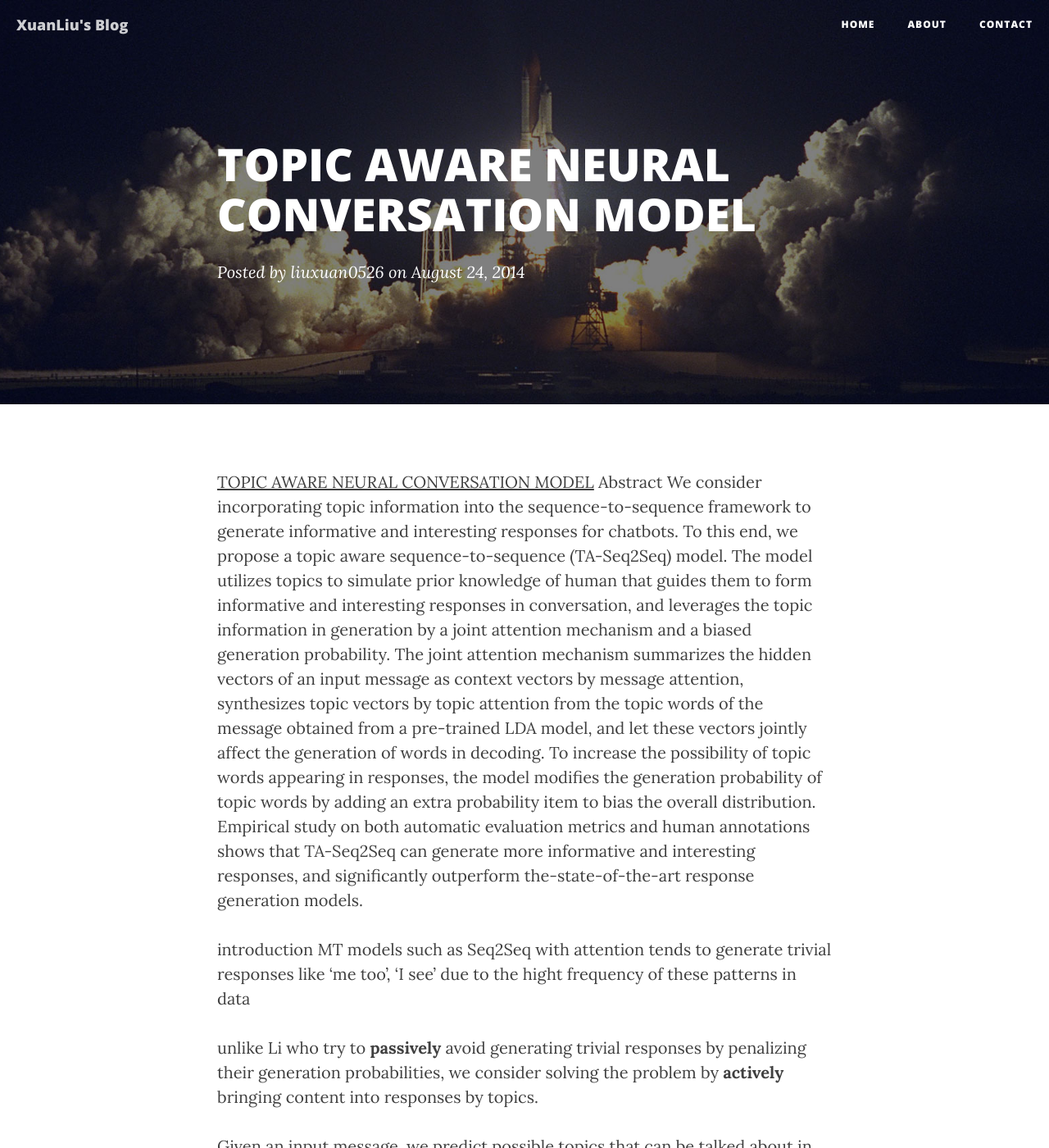
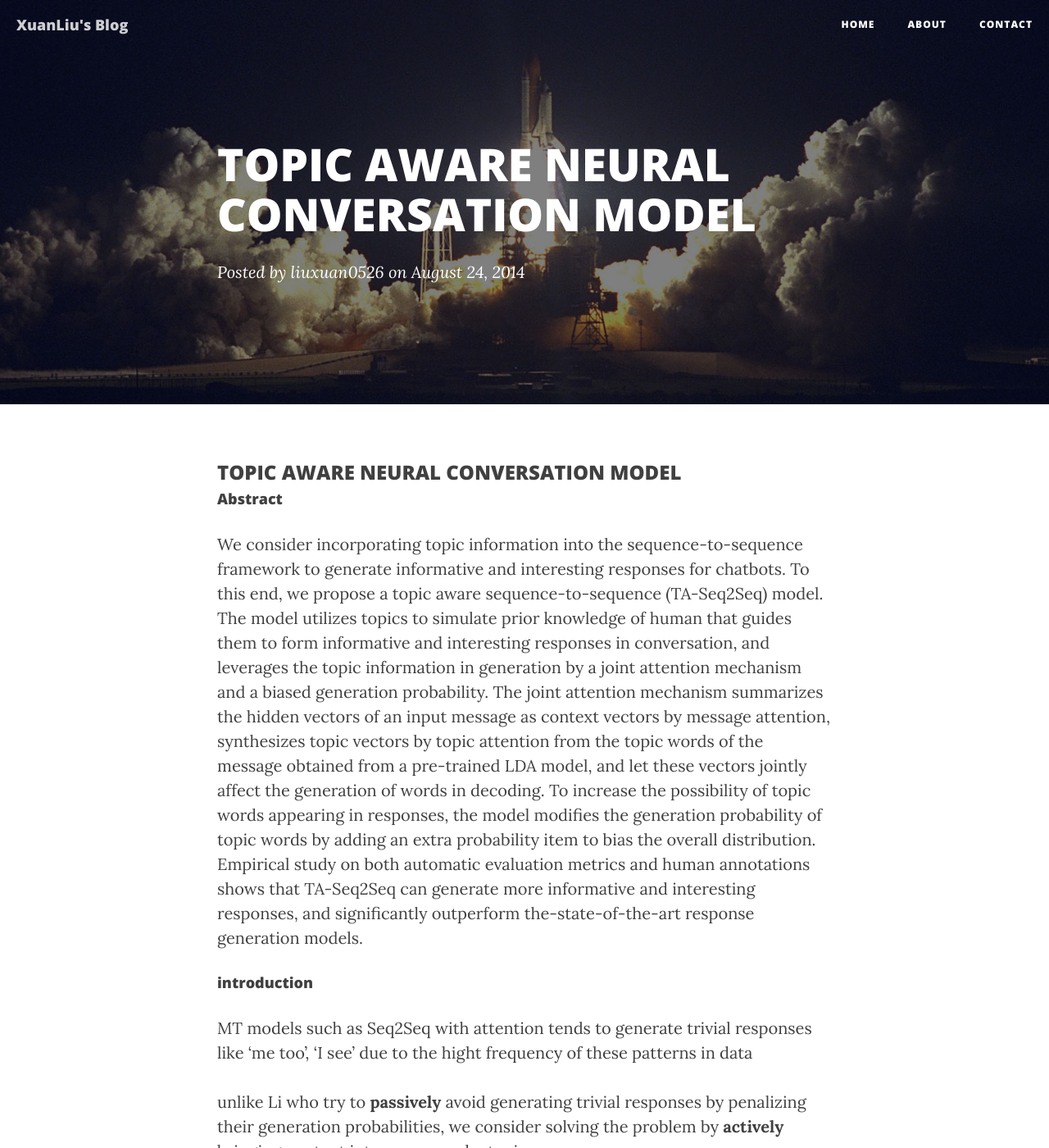
Before and after one commit to liuxuan0526/liuxuan0526.github.io, a Jekyll site: the page built from _posts/2016-04-22-TOPIC-AWARE-NEURAL-CONVERSATION-MODEL.markdown, in a window 1280 px wide and 1400 px high. Shown: the whole window at 82% size. Built offline with Jekyll 4.4.1, drawn with Linux system fonts in a browser that asks for light colours; nearby versions of some CDN libraries.

```diff
--- a/_posts/2016-04-22-TOPIC-AWARE-NEURAL-CONVERSATION-MODEL.markdown
+++ b/_posts/2016-04-22-TOPIC-AWARE-NEURAL-CONVERSATION-MODEL.markdown
@@ -7,8 +7,8 @@ author:     "liuxuan0526"
 header-img: "img/post-bg-04.jpg"
 ---
 
-[TOPIC AWARE NEURAL CONVERSATION MODEL](https://arxiv.org/pdf/1606.08340v2.pdf)
-Abstract
+### [TOPIC AWARE NEURAL CONVERSATION MODEL](https://arxiv.org/pdf/1606.08340v2.pdf)
+#### Abstract
 We consider incorporating topic information into the
 sequence-to-sequence framework to generate informative and
 interesting responses for chatbots. To this end, we propose
@@ -31,8 +31,7 @@ annotations shows that TA-Seq2Seq can generate more
 informative and interesting responses, and significantly outperform
 the-state-of-the-art response generation models.
 
-
-introduction
+#### introduction
 MT models such as Seq2Seq with attention tends to generate trivial responses like 'me too', 'I see' due to the hight frequency of these patterns in data
 
 unlike Li who try to **passively** avoid generating trivial responses by penalizing their generation probabilities, we consider solving the problem by **actively** bringing content into responses by topics.
```
Also changed, not shown: other parts of _posts/2016-04-22-TOPIC-AWARE-NEURAL-CONVERSATION-MODEL.markdown (+2 -1 lines).
